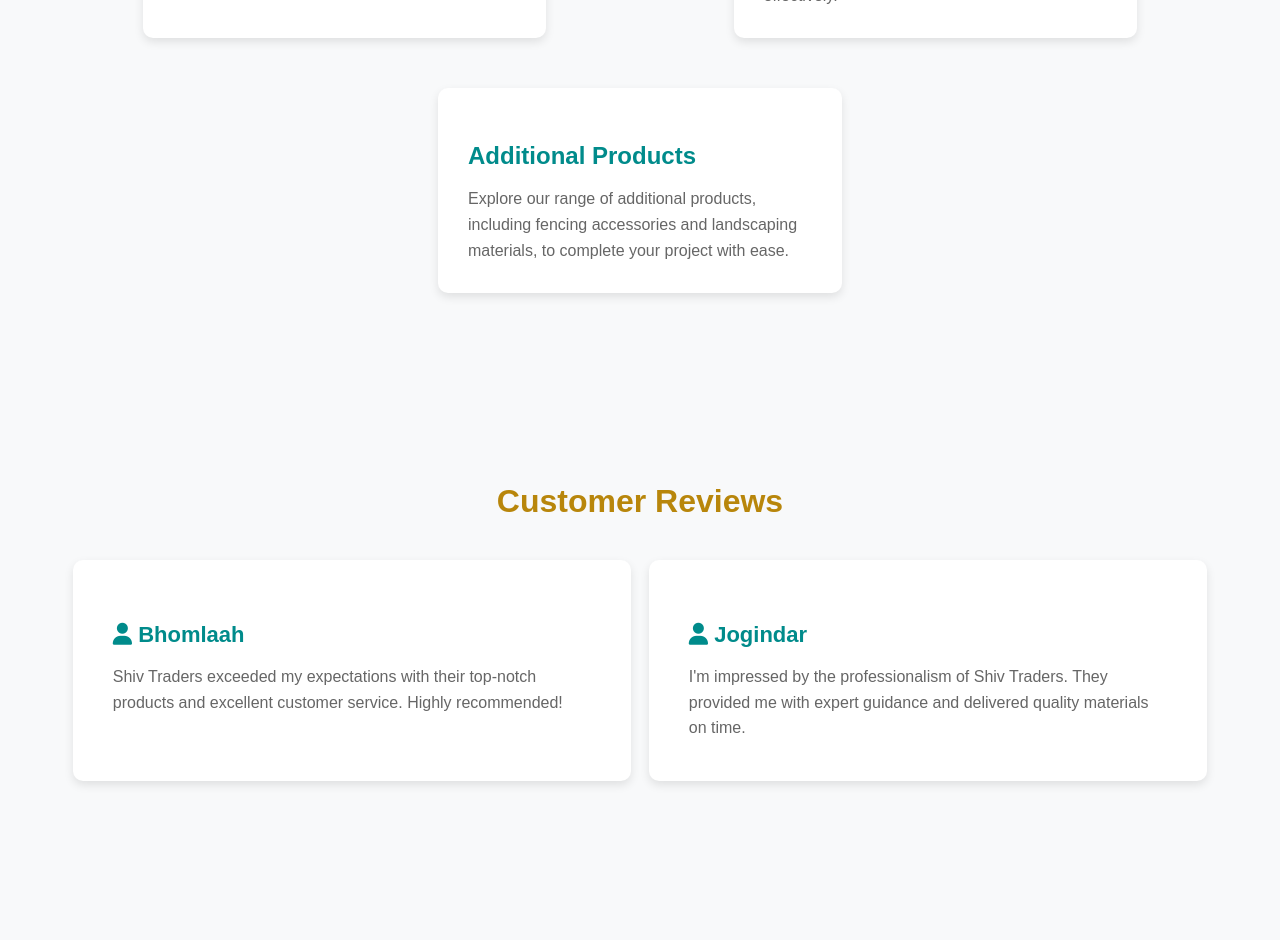
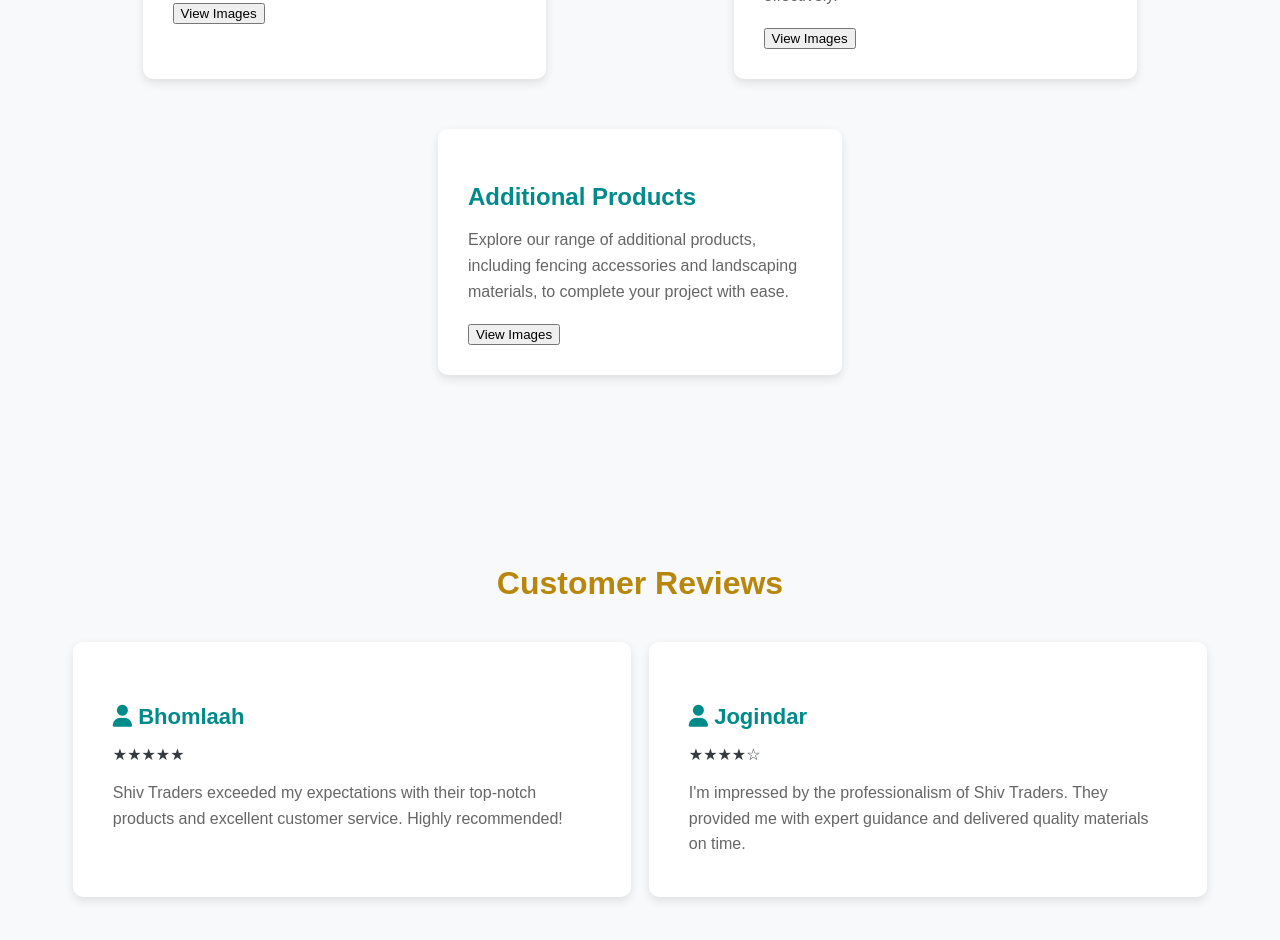
Before and after one commit to sudhucodes/shivtraders.com, a plain HTML site: page index.html in a window 1280 px wide. Shown: the part 700-1640 px from the top of the page. Drawn offline with Linux system fonts and the light colour scheme.

Commit message:
index.html

```diff
--- a/index.html
+++ b/index.html
@@ -52,14 +52,17 @@
                 <div class="product">
                     <h3>Concrete Poles</h3>
                     <p>Our concrete poles are manufactured with precision and durability in mind, making them suitable for various construction needs.</p>
+                    <button class="view-button" onclick="showImage('product1')">View Images</button>
                 </div>
                 <div class="product">
                     <h3>Barbed Wire</h3>
                     <p>Secure your property with our high-quality barbed wire, designed to withstand harsh weather conditions and deter intruders effectively.</p>
+                    <button class="view-button" onclick="showImage('product1')">View Images</button>
                 </div>
                 <div class="product">
                     <h3>Additional Products</h3>
                     <p>Explore our range of additional products, including fencing accessories and landscaping materials, to complete your project with ease.</p>
+                    <button class="view-button" onclick="showImage('product1')">View Images</button>
                 </div>
             </div>
         </div>
@@ -70,16 +73,28 @@
             <h2>Customer Reviews</h2>
             <div class="reviews">
                 <div class="review">
-                    <h3><i class="fa-solid fa-user"></i> Bhomlaah</h3>
-                    <p>Shiv Traders exceeded my expectations with their top-notch products and excellent customer service. Highly recommended!</p>
+                    <div class="review-header">
+                        <h3><i class="fa-solid fa-user"></i> Bhomlaah</h3>
+                        <div class="review-rating">
+                            <span class="star">&#9733;</span><span class="star">&#9733;</span><span class="star">&#9733;</span><span class="star">&#9733;</span><span class="star">&#9733;</span>
+                        </div>
+                    </div>
+                    <p class="review-text">Shiv Traders exceeded my expectations with their top-notch products and excellent customer service. Highly recommended!</p>
                 </div>
                 <div class="review">
-                    <h3><i class="fa-solid fa-user"></i> Jogindar</h3>
-                    <p>I'm impressed by the professionalism of Shiv Traders. They provided me with expert guidance and delivered quality materials on time.</p>
+                    <div class="review-header">
+                        <h3><i class="fa-solid fa-user"></i> Jogindar</h3>
+                        <div class="review-rating">
+                            <span class="star">&#9733;</span><span class="star">&#9733;</span><span class="star">&#9733;</span><span class="star">&#9733;</span><span class="star">&#9734;</span>
+                        </div>
+                    </div>
+                    <p class="review-text">I'm impressed by the professionalism of Shiv Traders. They provided me with expert guidance and delivered quality materials on time.</p>
                 </div>
+                <!-- Additional reviews can be added here -->
             </div>
         </div>
     </section>
+
 
     <section id="contact">
         <div class="container">
```
